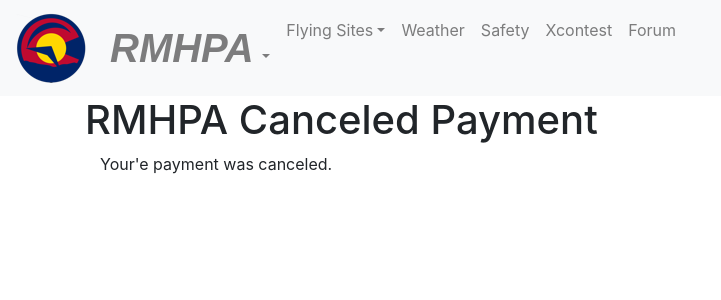
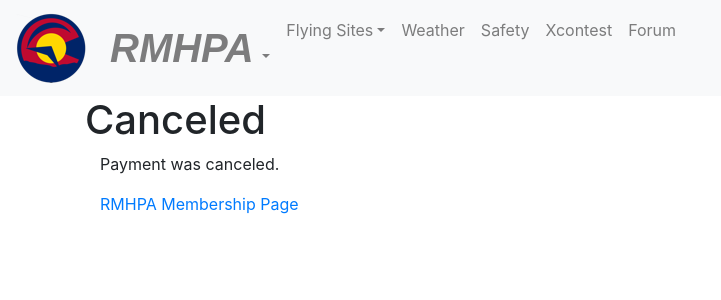
Before and after one commit to rmhpa/rmhpa.github.io, a Jekyll site: the page built from canceled.html, in a window 1280 px wide. Shown: the top 300 px of the page, without its empty margins (0-721 px from the left). Built offline with Jekyll 4.4.1, drawn with Linux system fonts in a browser that asks for light colours; nearby versions of some CDN libraries.

Commit message:
2021 changes

```diff
--- a/canceled.html
+++ b/canceled.html
@@ -1,9 +1,17 @@
 ---
 layout: page-b4
-title: RMHPA Canceled Payment
-permalink: /thanks-for-joining/
+title: Canceled
+permalink: /canceled/
 ---
 
 <div class="container">
-  Your'e payment was canceled.
+
+<p>
+Payment was canceled.
+</p>
+<p>
+<a href="https://rmhpa.org/join">RMHPA Membership Page</a>
+</p>
+<br /><br /><br /><br />
+
 </div>
```
Also changed, not shown: about-us.html (+6 -6 lines), join.html (+2 -6 lines).
